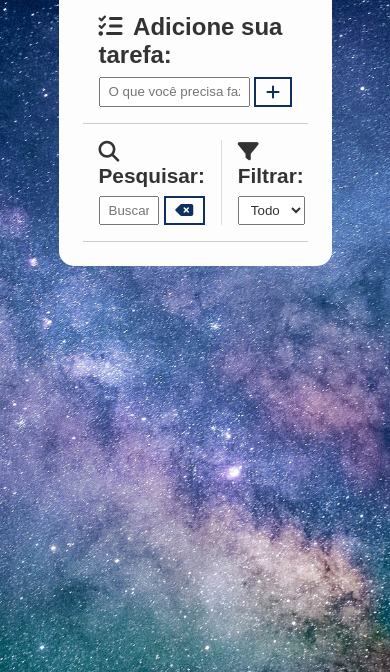
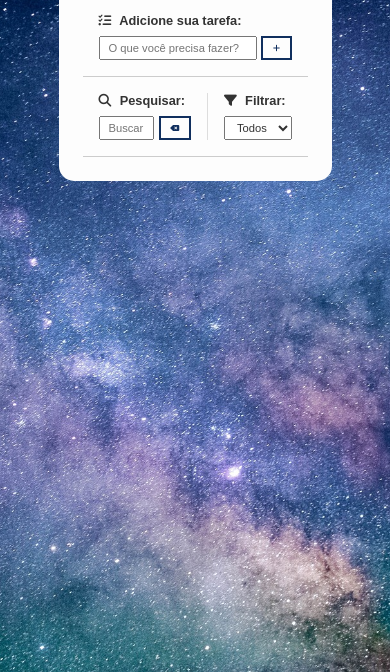
Before and after one commit to oliveiratales/to-do-list-js, a plain HTML site: page index.html in a window 390 px wide. Shown: the part 172-844 px from the top of the page. Drawn offline with Linux system fonts and the light colour scheme; a web font is replaced by a local one.

Commit message:
Responsive changes

```diff
--- a/src/css/style.scss
+++ b/src/css/style.scss
@@ -160,7 +160,7 @@
 
 .todo {
     display: flex;
-    justify-content: space-around;
+    justify-content: space-between;
     align-items: center;
     padding: 1rem;
     border-bottom: 1px solid #ddd;
@@ -186,3 +186,47 @@
     font-style: italic;
    }
 }
+
+@media only screen and (max-width: 768px) {
+    /* For mobile phones: */
+    h1 {
+        font-size: 1.1rem;
+    }
+
+    #todo-form p, #edit-form p {
+        font-size: 0.8rem;
+    }
+
+    input {
+        font-size: 0.7rem;
+    }
+
+    #toolbar h4 {
+        font-size: 0.8rem;
+    }
+
+    #filter select {
+        flex: 1;
+        font-size: 0.7rem;
+    }
+
+    button {
+        background-color: #FDFDFD;
+        color: #102F5e;
+        border: 2px solid #102F5e;
+        padding: 0.3rem 0.6rem;
+        font-size: 0.5rem;
+        cursor: pointer;
+        display: flex;
+        justify-content: center;
+        align-items: center;
+        transition: 0.4s;
+    }
+
+    .todo h3 {
+        flex: 1;
+        font-size: 0.6rem;
+        font-weight: 400;
+    }
+
+  }
```
Also changed, not shown: src/css/style.css, 1 other file.
